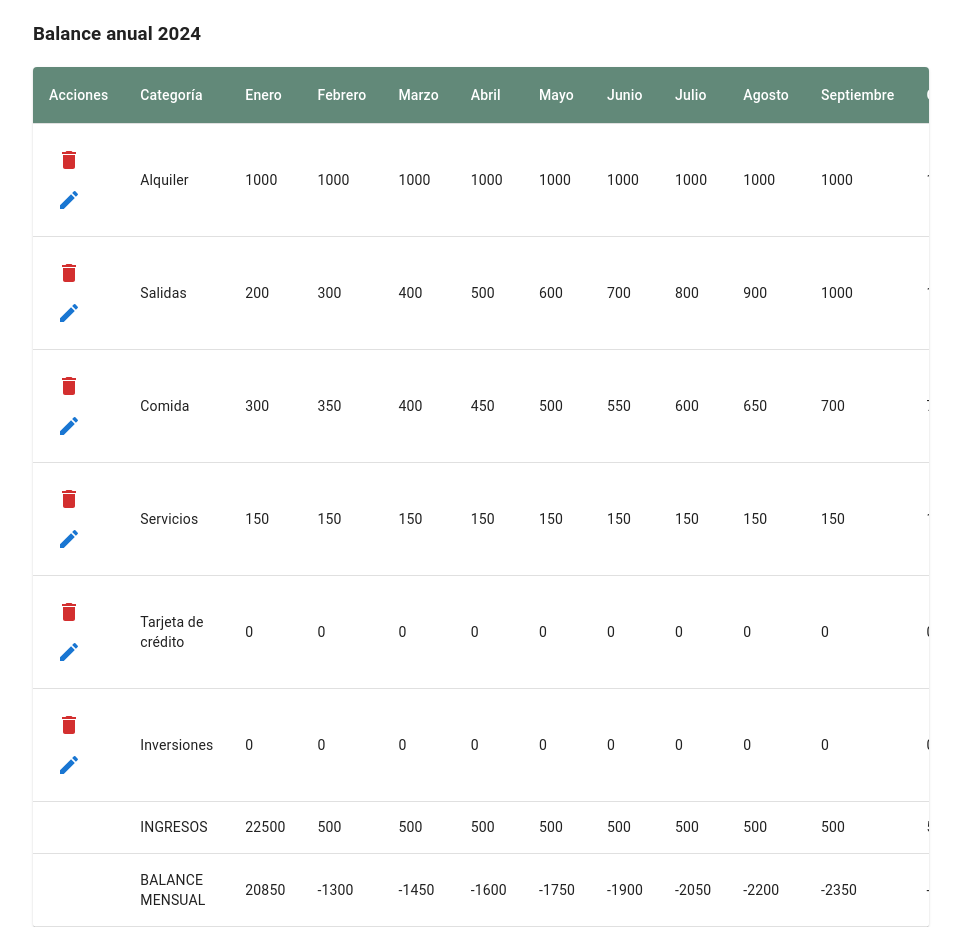
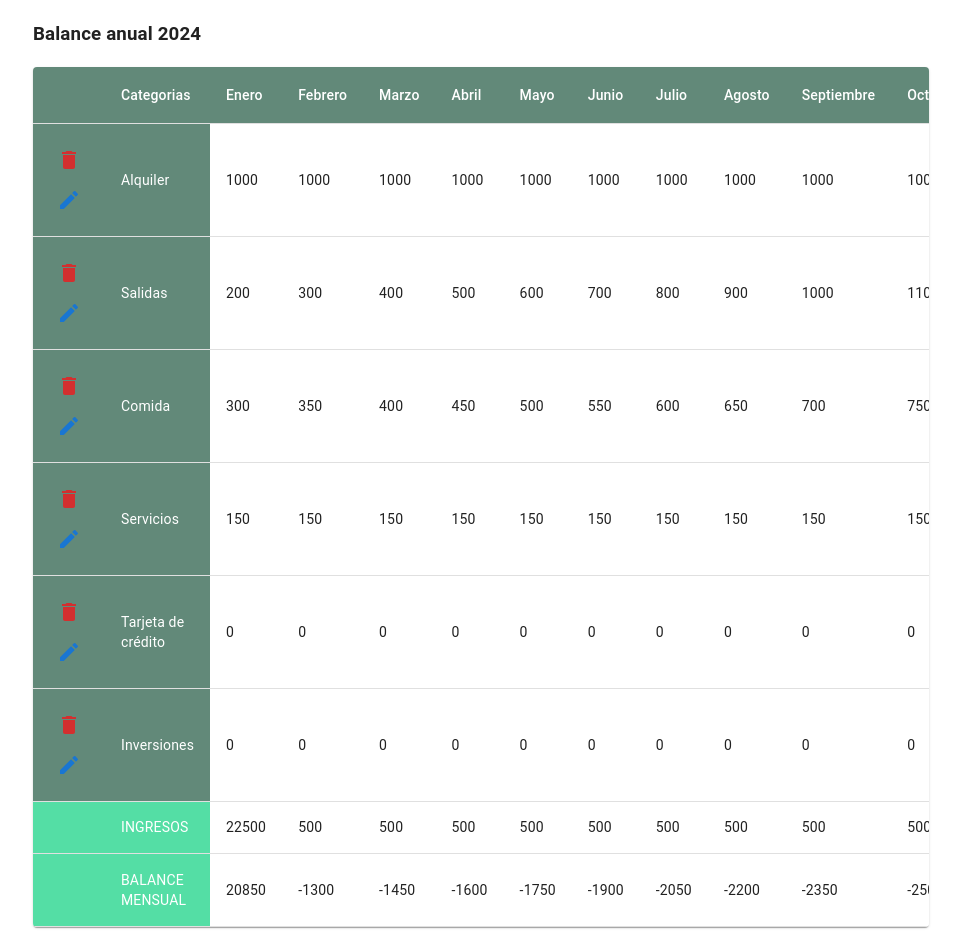
Before and after one commit to Ren991/NoTeLaDeliresApp, a React (Vite) app in the folder frontend/: page /home in a window 1280 px wide. Shown: the part 80-1032 px from the top of the page, without its empty margins (159-1120 px from the left). Before the commit the page ends 1007 px from the top, so only its background shows below. Built offline with nearby package versions, Linux system fonts and the light colour scheme.

Commit message:
add gráfico gastos anuales

```diff
--- a/frontend/package.json
+++ b/frontend/package.json
@@ -16,6 +16,7 @@
     "@mui/icons-material": "^5.15.13",
     "@mui/material": "^5.15.13",
     "@mui/styled-engine-sc": "^6.0.0-alpha.17",
+    "@mui/x-charts": "^6.19.5",
     "react": "^18.2.0",
     "react-dom": "^18.2.0",
     "react-router-dom": "^6.22.3",
--- /dev/null
+++ b/frontend/src/components/TablaBalance/AnualChartsBalance.jsx
@@ -0,0 +1,33 @@
+import { PieChart } from "@mui/x-charts/PieChart";
+
+const AnualChartsBalance = ({ data }) => {
+    if (!data || data.length === 0) {
+        return <div>No hay datos disponibles para mostrar</div>;
+      }
+    const series = [
+        {
+          data: data
+            .filter(({ category }) => category !== "INGRESOS")
+            .map(({ category, expenses }, index) => {
+              let totalAmount = 0;
+              for (const expense of expenses) {
+                totalAmount += expense.amount;
+              }
+              return {
+                id: index,
+                value: totalAmount,
+                label: category
+              };
+            }),
+        },
+      ];
+
+  return (
+    <div style={{ marginTop: "130px", width: "80%", marginLeft: "auto", marginRight: "auto" }}>
+      <h2>Gráfico de gastos</h2>
+      <PieChart series={series} width={600} height={200}  />
+    </div>
+  );
+};
+
+export default AnualChartsBalance;
--- a/frontend/src/components/TablaBalance/TablaBalance.jsx
+++ b/frontend/src/components/TablaBalance/TablaBalance.jsx
@@ -10,6 +10,8 @@ import IconButton from "@mui/material/IconButton";
 import DeleteIcon from "@mui/icons-material/Delete";
 import EditIcon from "@mui/icons-material/Edit";
 import jsonData from "./data.json";
+import AnualChartsBalance from "./AnualChartsBalance";
+import { Link } from "react-router-dom";
 
 const TablaBalance = () => {
   const [data, setData] = useState([]);
@@ -85,28 +87,76 @@ const TablaBalance = () => {
         <Table sx={{ minWidth: 700 }} aria-label="customized table">
           <TableHead style={{ background: "#628979" }}>
             <TableRow>
-              <TableCell style={{ color: "white" }}>Acciones</TableCell>
-              <TableCell style={{ color: "white" }}>Categoría</TableCell>
-              <TableCell style={{ color: "white" }}>Enero</TableCell>
-              <TableCell style={{ color: "white" }}>Febrero</TableCell>
-              <TableCell style={{ color: "white" }}>Marzo</TableCell>
-              <TableCell style={{ color: "white" }}>Abril</TableCell>
-              <TableCell style={{ color: "white" }}>Mayo</TableCell>
-              <TableCell style={{ color: "white" }}>Junio</TableCell>
-              <TableCell style={{ color: "white" }}>Julio</TableCell>
-              <TableCell style={{ color: "white" }}>Agosto</TableCell>
-              <TableCell style={{ color: "white" }}>Septiembre</TableCell>
-              <TableCell style={{ color: "white" }}>Octubre</TableCell>
-              <TableCell style={{ color: "white" }}>Noviembre</TableCell>
-              <TableCell style={{ color: "white" }}>Diciembre</TableCell>
+              <TableCell style={{ color: "white" }}></TableCell>
+              <TableCell style={{ color: "white" }}>Categorias</TableCell>
+              <TableCell style={{ color: "white" }}>
+                <Link to="/" style={{ color: "white" , textDecoration:"none"}}>
+                  Enero
+                </Link>
+              </TableCell>
+              <TableCell style={{ color: "white" }}>
+              <Link to="/" style={{ color: "white" , textDecoration:"none"}}>
+                  Febrero
+                </Link>
+              </TableCell>
+              <TableCell style={{ color: "white" }}>
+              <Link to="/" style={{ color: "white" , textDecoration:"none"}}>
+                  Marzo
+                </Link>
+              </TableCell>
+              <TableCell style={{ color: "white" }}>
+              <Link to="/" style={{ color: "white" , textDecoration:"none"}}>
+                  Abril
+                </Link>
+              </TableCell>
+              <TableCell style={{ color: "white" }}>
+              <Link to="/" style={{ color: "white" , textDecoration:"none"}}>
+                  Mayo
+                </Link>
+              </TableCell>
+              <TableCell style={{ color: "white" }}>
+              <Link to="/" style={{ color: "white" , textDecoration:"none"}}>
+                  Junio
+                </Link>
+              </TableCell>
+              <TableCell style={{ color: "white" }}>
+              <Link to="/" style={{ color: "white" , textDecoration:"none"}}>
+                  Julio
+                </Link>
+              </TableCell>
+              <TableCell style={{ color: "white" }}>
+              <Link to="/" style={{ color: "white" , textDecoration:"none"}}>
+                  Agosto
+                </Link>
+              </TableCell>
+              <TableCell style={{ color: "white" }}>
+              <Link to="/" style={{ color: "white" , textDecoration:"none"}}>
+                  Septiembre
+                </Link>
+              </TableCell>
+              <TableCell style={{ color: "white" }}>
+              <Link to="/" style={{ color: "white" , textDecoration:"none"}}>
+                  Octubre
+                </Link>
+              </TableCell>
+              <TableCell style={{ color: "white" }}>
+              <Link to="/" style={{ color: "white" , textDecoration:"none"}}>
+                  Noviembre
+                </Link>
+              </TableCell>
+              <TableCell style={{ color: "white" }}>
+              <Link to="/" style={{ color: "white" , textDecoration:"none"}}>
+                  Diciembre
+                </Link>
+              </TableCell>
             </TableRow>
           </TableHead>
           <TableBody>
             {data.map((item, index) => (
-              <TableRow key={index}>
+              <TableRow key={index} >
                 {item.category !== "INGRESOS" && (
                   <>
-                    <TableCell>
+                    <TableCell style={{ background: "#628979" }}>
                       <IconButton aria-label="delete" color="error" onClick={() => handleDeleteRow(index)}>
                         <DeleteIcon />
                       </IconButton>
@@ -114,7 +164,7 @@ const TablaBalance = () => {
                         <EditIcon />
                       </IconButton>
                     </TableCell>
-                    <TableCell>{item.category}</TableCell>
+                    <TableCell style={{ background: "#628979", color:"white" }}>{item.category}</TableCell>
                     {item.expenses.map((expense, expenseIndex) => (
                       <TableCell key={expenseIndex}>{expense.amount}</TableCell>
                     ))}
@@ -123,15 +173,15 @@ const TablaBalance = () => {
               </TableRow>
             ))}
             <TableRow>
-              <TableCell></TableCell>
-              <TableCell>INGRESOS</TableCell>
+              <TableCell style={{background:"#54DEA5", color:"white"}}></TableCell>
+              <TableCell style={{background:"#54DEA5", color:"white"}}>INGRESOS</TableCell>
               {ingresos.map((income, index) => (
                 <TableCell key={index}>{income.amount}</TableCell>
               ))}
             </TableRow>
             <TableRow>
-              <TableCell></TableCell>
-              <TableCell>BALANCE MENSUAL</TableCell>
+              <TableCell style={{background:"#54DEA5", color:"white"}}></TableCell>
+              <TableCell style={{background:"#54DEA5", color:"white"}}>BALANCE MENSUAL</TableCell>
               {balanceMensual.map((balance, index) => (
                 <TableCell key={index}>{balance.amount}</TableCell>
               ))}
@@ -139,6 +189,7 @@ const TablaBalance = () => {
           </TableBody>
         </Table>
       </TableContainer>
+      <AnualChartsBalance data={data}/>
     </div>
   );
 };
```
Also changed, not shown: 1 other file (tests, documents, lock files or other folders).
